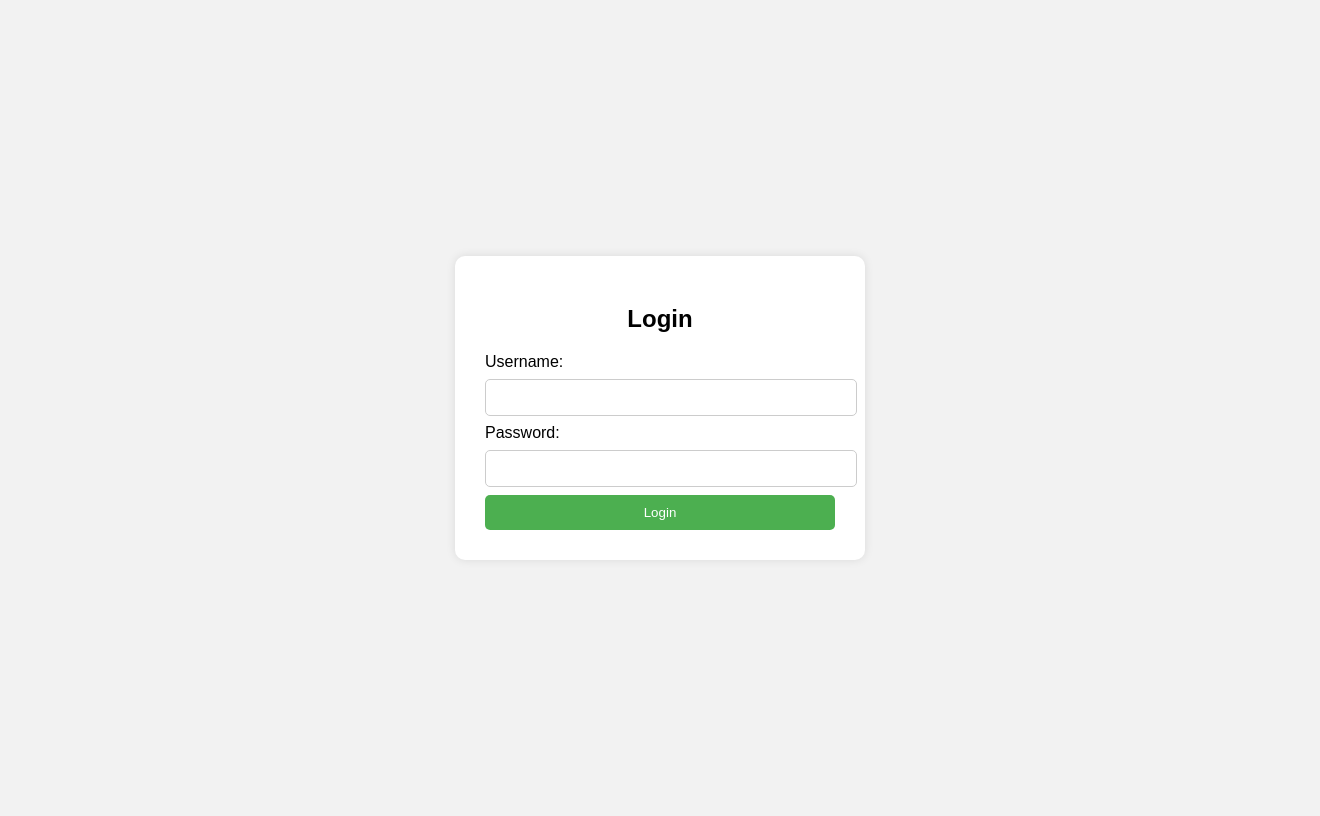
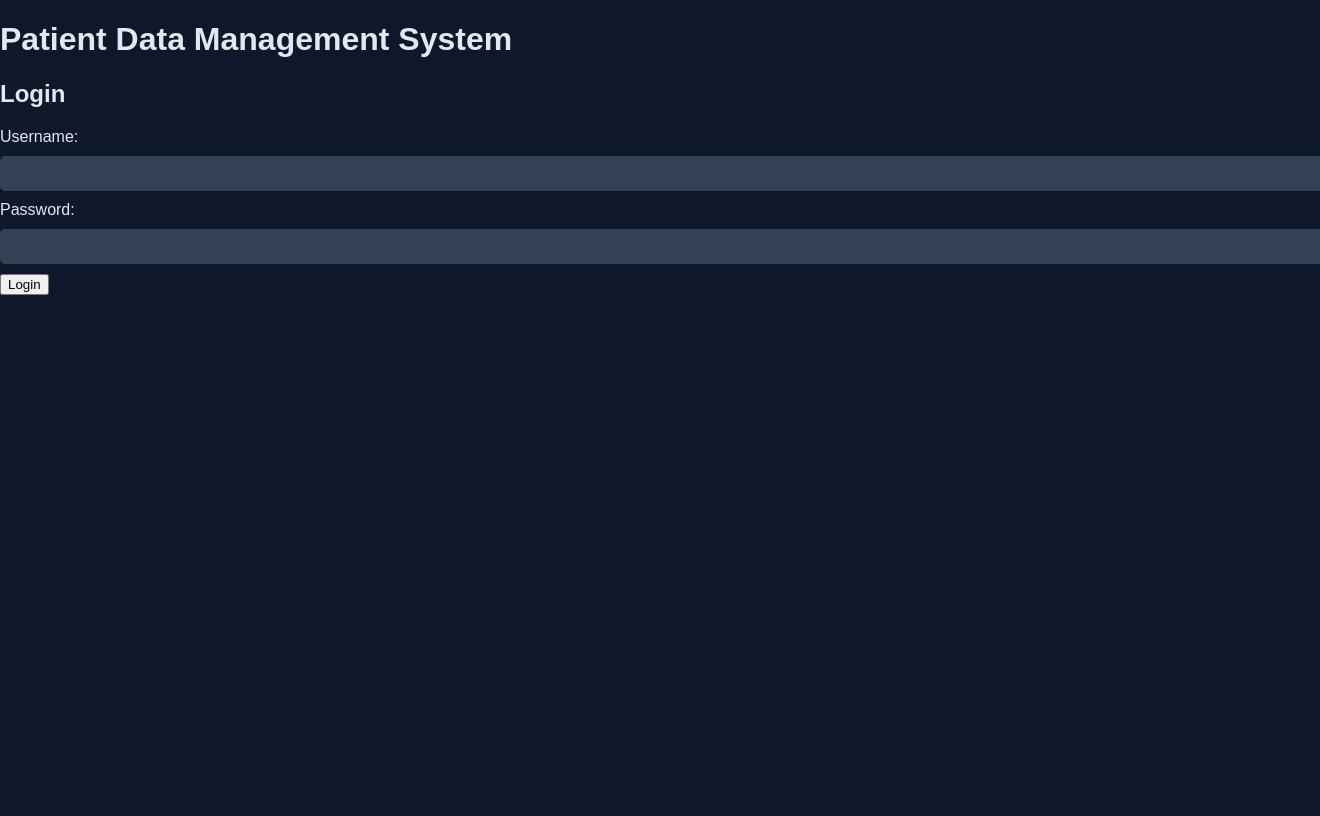
Before and after one commit to onesmuson/Patient-Data-Management-System-In-Rural-Areas-, a Flask app: page /login in a window 1320 px wide; the page is wider, and only the part inside the window is pictured. After the commit the page ends 295 px from the top of that part, so only its background shows below. Run offline with Flask 2, Linux system fonts and the light colour scheme.

Commit message:
Update login.html

```diff
--- a/templates/login.html
+++ b/templates/login.html
@@ -1,59 +1,11 @@
-<!DOCTYPE html>
-<html>
-<head>
-    <meta charset="UTF-8">
-    <title>Patient Data Management System - Login</title>
-    <style>
-        body {
-            font-family: Arial, sans-serif;
-            background-color: #f2f2f2;
-            display: flex;
-            justify-content: center;
-            align-items: center;
-            height: 100vh;
-        }
-        .login-box {
-            background-color: white;
-            padding: 30px;
-            border-radius: 10px;
-            box-shadow: 0 0 10px rgba(0,0,0,0.1);
-            width: 350px;
-        }
-        h2 {
-            text-align: center;
-            margin-bottom: 20px;
-        }
-        input {
-            width: 100%;
-            padding: 10px;
-            margin: 8px 0;
-            border: 1px solid #ccc;
-            border-radius: 5px;
-        }
-        button {
-            background-color: #4CAF50;
-            color: white;
-            padding: 10px;
-            width: 100%;
-            border: none;
-            border-radius: 5px;
-            cursor: pointer;
-        }
-        button:hover {
-            background-color: #45a049;
-        }
-    </style>
-</head>
-<body>
-    <div class="login-box">
+{% extends "base.html" %}
+{% block content %}
 <h2>Login</h2>
-        <form method="POST" action="/login">
+<form method="POST">
     <label>Username:</label>
     <input type="text" name="username" required>
     <label>Password:</label>
     <input type="password" name="password" required>
     <button type="submit">Login</button>
 </form>
-    </div>
-</body>
-</html>
+{% endblock %}
```
Lines whose indentation alone changed are shown as unchanged.
